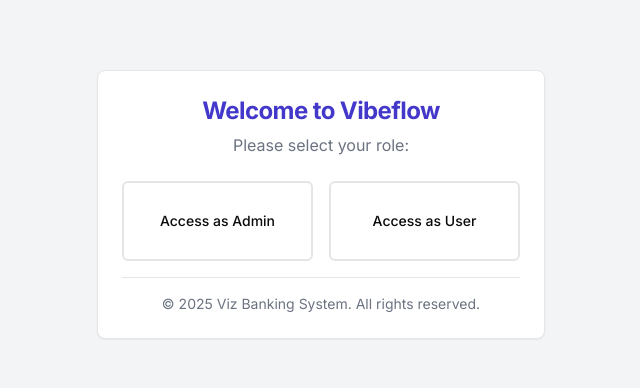
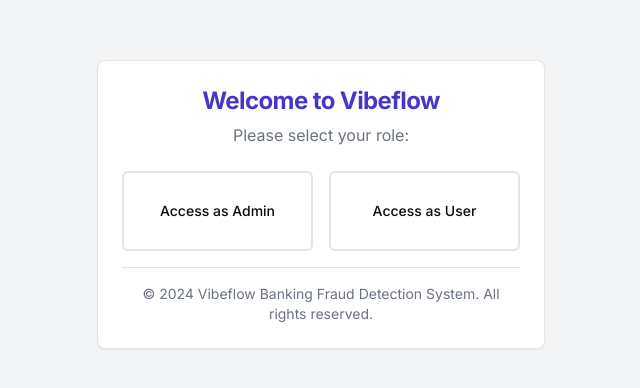
Before and after one commit to Nonniegathoni/Vibeflow, a Next.js app: page / in a window 1280 px wide. Shown: the part 196-584 px from the top of the page, without its empty margins (319-959 px from the left). Built offline with nearby package versions, Linux system fonts and the light colour scheme.

Commit message:
Changed copyright message.

```diff
--- a/app/page.tsx
+++ b/app/page.tsx
@@ -47,7 +47,7 @@ export default function LandingPage() {
           </div>
 
           <div className="mt-8 pt-4 border-t text-center text-sm text-gray-500">
-            <p>© 2025 Viz Banking System. All rights reserved.</p>
+            <p>© 2024 Vibeflow Banking Fraud Detection System. All rights reserved.</p>
           </div>
         </CardContent>
       </Card>
```
